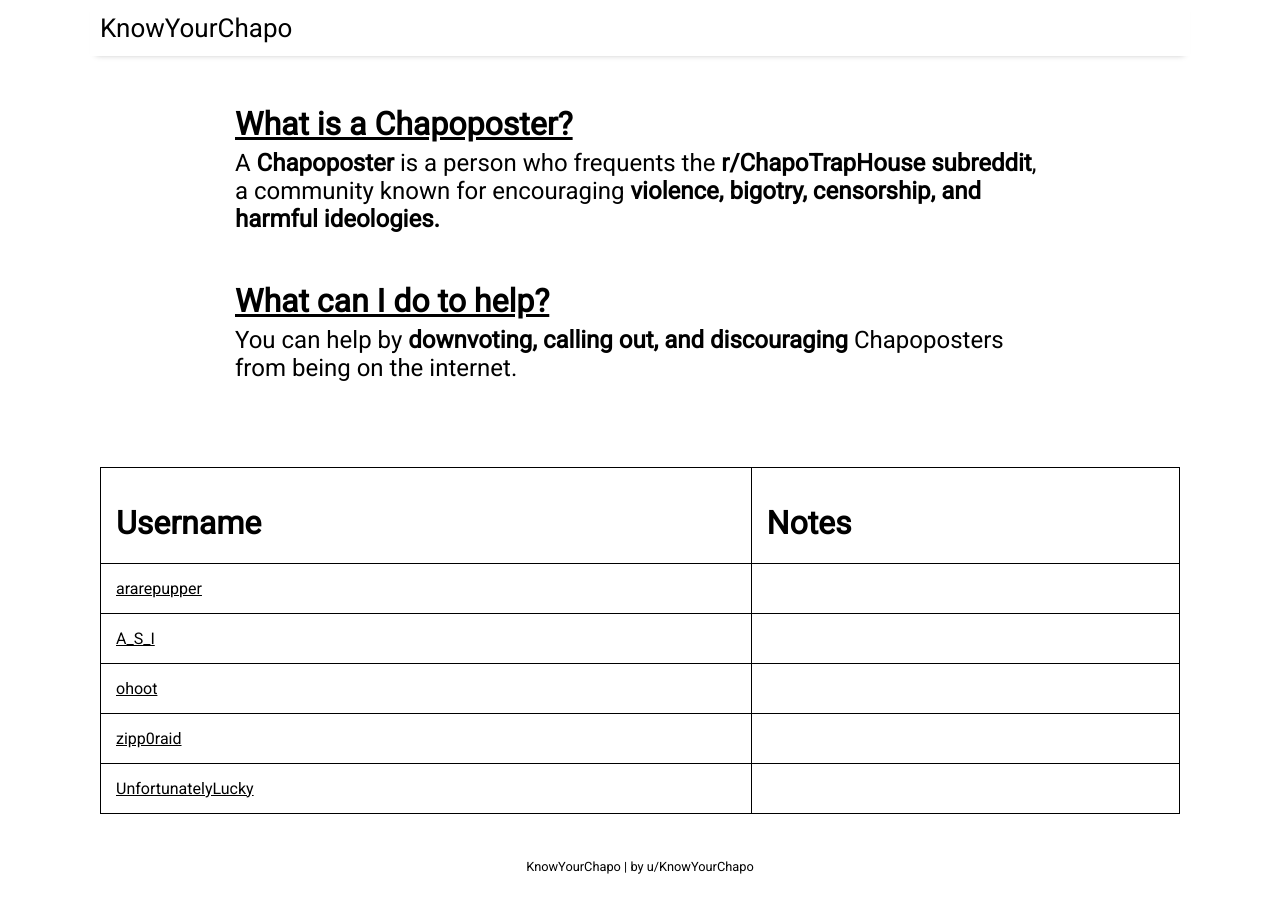
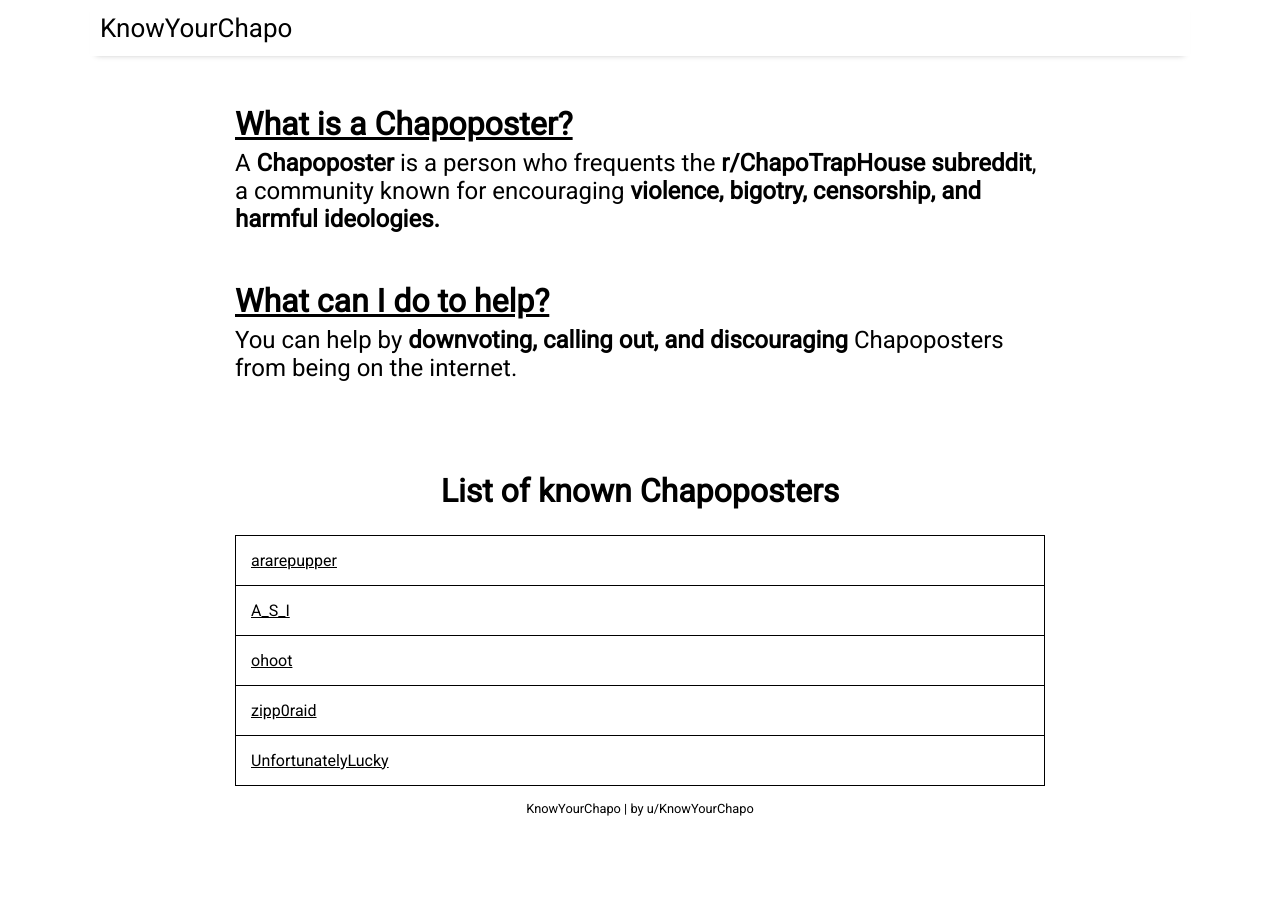
Before and after one commit to KnowYourChapo/KnowYourChapo.github.io, a Jekyll site: the page built from index.md, in a window 1280 px wide and 900 px high, scrolled down 662 px. Built offline with Jekyll 4.4.1, drawn with Linux system fonts in a browser that asks for light colours; nearby versions of some CDN libraries; the list of posts is cut into pages by our own code; after the commit the page ends 1504 px from its top, so only the background shows below that.

Commit message:
new posters

```diff
--- a/_data/chapolist.json
+++ b/_data/chapolist.json
@@ -1,7 +1,7 @@
 {
     "chapos": [
         {
-            "name": " ararepupper",
+            "name": "ararepupper",
             "notes": ""
         },
         {
--- a/index.md
+++ b/index.md
@@ -38,17 +38,23 @@ You can help by <b>downvoting, calling out, and discouraging</b> Chapoposters fr
 
 
 {% assign chapolist = site.data.chapolist.chapos %}
-<table>
+<table style="width:75%; margin:0 auto;">
+
+<center>
+<h1>List of known Chapoposters</h1>
+</center>
+<br>
+
 <tr>
-    <td><h1>Username</h1></td>
-    <td><h1>Notes</h1></td>
+    <!-- <td><h1>Username</h1></td> -->
+    <!-- <td><h1>Notes</h1></td> -->
 </tr>
 
 {% for chapo in chapolist %}
 
   	<tr>
 	    <td><a href="http://www.reddit.com/u/{{chapo.name}}">{{chapo.name}}</a></td>
-	    <td>{{chapo.notes}}</td>
+	    <!-- <td>{{chapo.notes}}</td> -->
   	</tr>
 
 {% endfor%}
```
